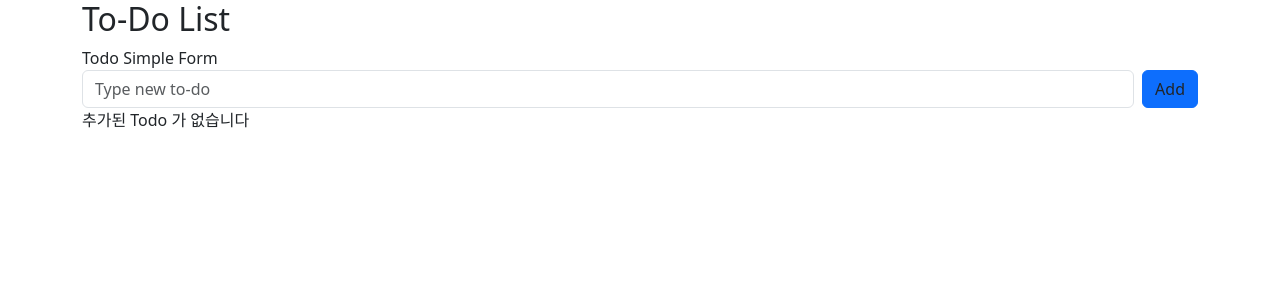
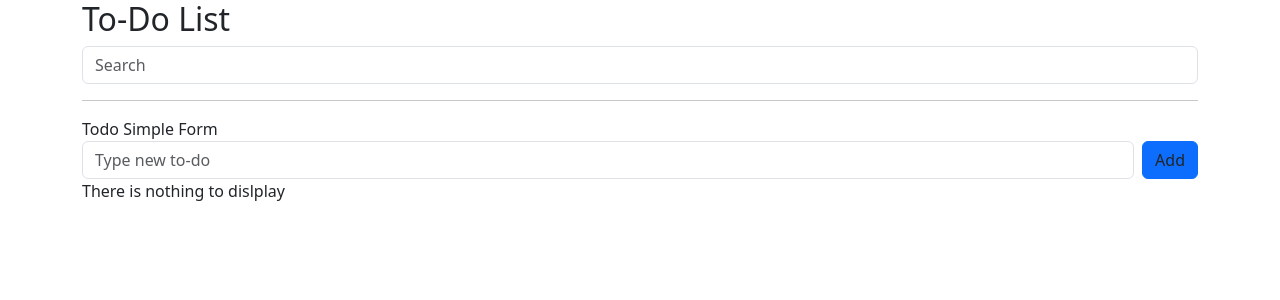
Before and after one commit to Sominhwan/vue3_study, a Vue app in the folder vue3_study/: page / in a window 1280 px wide. Shown: the top 300 px of the page. Built offline with nearby package versions, Linux system fonts and the light colour scheme.

Commit message:
20231229 SMH [computed, json db] 추가

```diff
--- /dev/null
+++ b/vue3_study/db.json
@@ -0,0 +1,12 @@
+{
+    "todos": [
+        {
+            "id": 1,
+            "content": "hi"
+        },
+        {
+            "id": 2,
+            "content": "hi2"
+        }
+    ]
+}
--- a/vue3_study/src/App.vue
+++ b/vue3_study/src/App.vue
@@ -260,9 +260,15 @@ export default {
   }
 </style> -->
 
-// props, emit
-<template>
+// props, emit, computed(캐싱처리)
+<!-- <template>
   <div class="container">
+    <h4>count: {{ count }}</h4>
+    <h4>double count computed: {{ doubleCountComputed }}</h4>
+    <h4>double count computed: {{ doubleCountComputed }}</h4>
+    <h4>double count method: {{ doubleCountMethod() }}</h4>
+    <h4>double count method: {{ doubleCountMethod() }}</h4>
+    <button @click="count++">Add One</button>
     <h2>To-Do List</h2>
     <TodoSimpleFormVue @add-todo="addTodo"/>
 
@@ -274,7 +280,7 @@ export default {
 </template>
 
 <script>
-import { ref } from 'vue';
+import { computed, ref } from 'vue';
 import TodoListVue from './components/TodoList.vue';
 import TodoSimpleFormVue from './components/TodoSimpleForm.vue';
 
@@ -316,6 +322,17 @@ export default {
       todos.value.splice(index, 1);
     };
 
+    const count = ref(1);
+    const doubleCountComputed = computed(() => {
+      console.log('computed')
+      return count.value * 2;
+    });
+
+    const doubleCountMethod = () => {
+      console.log('method')
+      return count.value * 2;
+    }
+
     return {
       addTodo,
       toggleTodo,
@@ -324,7 +341,112 @@ export default {
       toggle,
       onToggle,
       todoStyle,
-      deleteTodo
+      deleteTodo,
+      count,
+      doubleCountComputed,
+      doubleCountMethod
+    };
+  }
+}
+
+</script>
+<style scoped>
+  .todo {
+    color: gray;
+    text-decoration: line-through;
+  }
+</style> -->
+
+// 검색기능
+<template>
+  <div class="container">
+    <h2>To-Do List</h2>
+    <input
+        class="form-control"
+        type="text"
+        v-model="searchText"
+        placeholder="Search"
+    >
+    <hr/>
+
+
+    <TodoSimpleFormVue @add-todo="addTodo"/>
+    <div v-if="!filteredTodos.length">
+      There is nothing to dislplay
+    </div>
+
+    <!-- <div v-if="!todos.length">
+      추가된 Todo 가 없습니다
+    </div> -->
+    <TodoListVue :todos="filteredTodos" @toggle-todo="toggleTodo" @delete-todo="deleteTodo"/>
+  </div>
+</template>
+
+<script>
+import { computed, ref } from 'vue';
+import TodoListVue from './components/TodoList.vue';
+import TodoSimpleFormVue from './components/TodoSimpleForm.vue';
+
+export default {
+  components: {
+    TodoSimpleFormVue,
+    TodoListVue
+  },
+  setup() {
+    const toggle = ref(false);
+    const todos = ref([
+
+    ]);
+    const todoStyle = {
+      textDecoration: 'line-through',
+      color: 'gray'
+    }
+
+    const addTodo = (todo) => {
+      console.log(todo);
+      todos.value.push(todo);
+    };
+
+    const toggleTodo = (index) => {
+      console.log(todos.value[index]);
+      todos.value[index].completed = !todos.value[index].completed;
+      console.log(todos.value[index]);
+    };
+
+    const updateName = (e) => {
+      name.value = e.target.value
+    };
+
+    const onToggle = () => {
+      toggle.value = !toggle.value;
+    }
+
+    const deleteTodo = (index) => {
+      todos.value.splice(index, 1);
+    };
+
+    const searchText = ref('');
+    const filteredTodos = computed(() => {
+      if(searchText.value) {
+        return todos.value.filter(todo => {
+          return todo.subject.includes(searchText.value);
+        });
+      }
+
+      return todos.value;
+    });
+
+    return {
+      addTodo,
+      toggleTodo,
+      updateName,
+      todos,
+      toggle,
+      onToggle,
+      todoStyle,
+      deleteTodo,
+      searchText,
+      filteredTodos
     };
   }
 }
```
